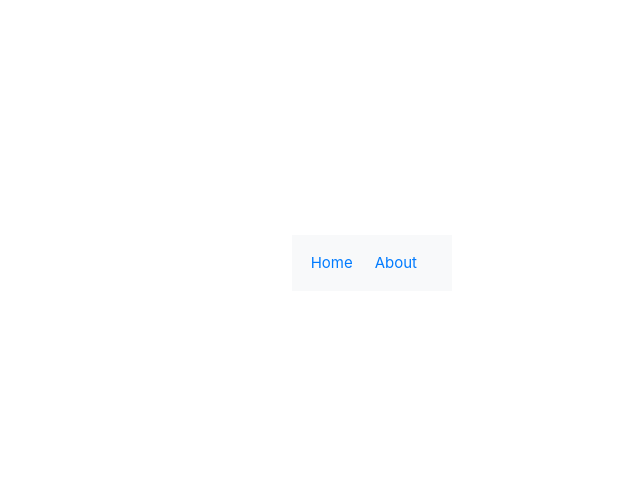
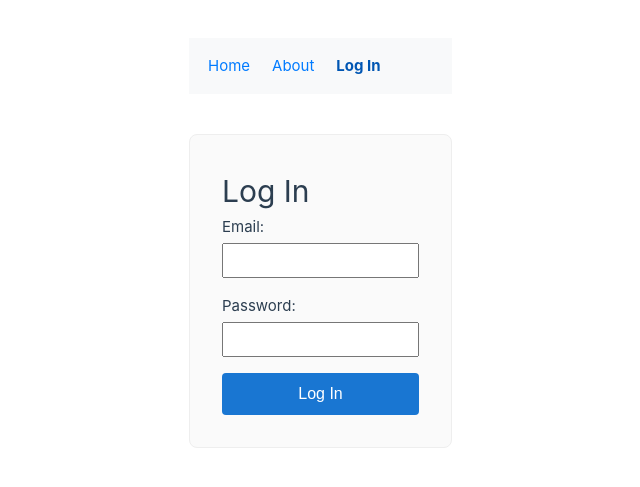
Before and after one commit to zxuu0176/FIT5032-Assignment, a Vue app in the folder basic-web-application/: page /login in a window 1280 px wide. Before the commit this address had no page. Shown: the part 137-624 px from the top of the page, without its empty margins (188-828 px from the left). Built offline with nearby package versions, Linux system fonts and the light colour scheme.

Commit message:
Created Login page

```diff
--- a/basic-web-application/src/App.vue
+++ b/basic-web-application/src/App.vue
@@ -7,6 +7,7 @@
     <nav>
       <router-link to="/">Home</router-link>
       <router-link to="/about">About</router-link>
+      <router-link to="/login">Log In</router-link>
     </nav>
     <router-view />
   </div>
--- a/basic-web-application/src/router/index.js
+++ b/basic-web-application/src/router/index.js
@@ -10,6 +10,11 @@ const routes = [
     path: '/about',
     name: 'AboutPage',
     component: () => import('../views/AboutPage.vue')
+  },
+  {
+    path: '/login',
+    name: 'LogInPage',
+    component: () => import('../views/LogInPage.vue')
   }
 ]
 
--- /dev/null
+++ b/basic-web-application/src/views/LogInPage.vue
@@ -0,0 +1,92 @@
+<template>
+  <div class="login-page">
+    <h1>Log In</h1>
+    <form @submit.prevent="handleLogin">
+      <div class="form-group">
+        <label for="email">Email:</label>
+        <input
+          id="email"
+          v-model="email"
+          type="email"
+          required
+          autocomplete="username"
+        />
+      </div>
+      <div class="form-group">
+        <label for="password">Password:</label>
+        <input
+          id="password"
+          v-model="password"
+          type="password"
+          required
+          autocomplete="current-password"
+        />
+      </div>
+      <button type="submit">Log In</button>
+      <p v-if="error" class="error">{{ error }}</p>
+    </form>
+  </div>
+</template>
+
+<script>
+export default {
+  name: "LogInPage",
+  data() {
+    return {
+      email: "",
+      password: "",
+      error: "",
+    };
+  },
+  methods: {
+    handleLogin() {
+      // Replace with real authentication logic
+      if (this.email === "user@example.com" && this.password === "password") {
+        this.error = "";
+        // Redirect or emit event on successful login
+        this.$router.push({ name: "Home" });
+      } else {
+        this.error = "Invalid email or password.";
+      }
+    },
+  },
+};
+</script>
+
+<style scoped>
+.login-page {
+  max-width: 400px;
+  margin: 40px auto;
+  padding: 2rem;
+  border: 1px solid #eee;
+  border-radius: 8px;
+  background: #fafafa;
+}
+.form-group {
+  margin-bottom: 1rem;
+}
+label {
+  display: block;
+  margin-bottom: 0.25rem;
+}
+input[type="email"],
+input[type="password"] {
+  width: 100%;
+  padding: 0.5rem;
+  box-sizing: border-box;
+}
+button {
+  width: 100%;
+  padding: 0.75rem;
+  background: #1976d2;
+  color: #fff;
+  border: none;
+  border-radius: 4px;
+  font-size: 1rem;
+}
+.error {
+  color: #d32f2f;
+  margin-top: 1rem;
+  text-align: center;
+}
+</style>
```
